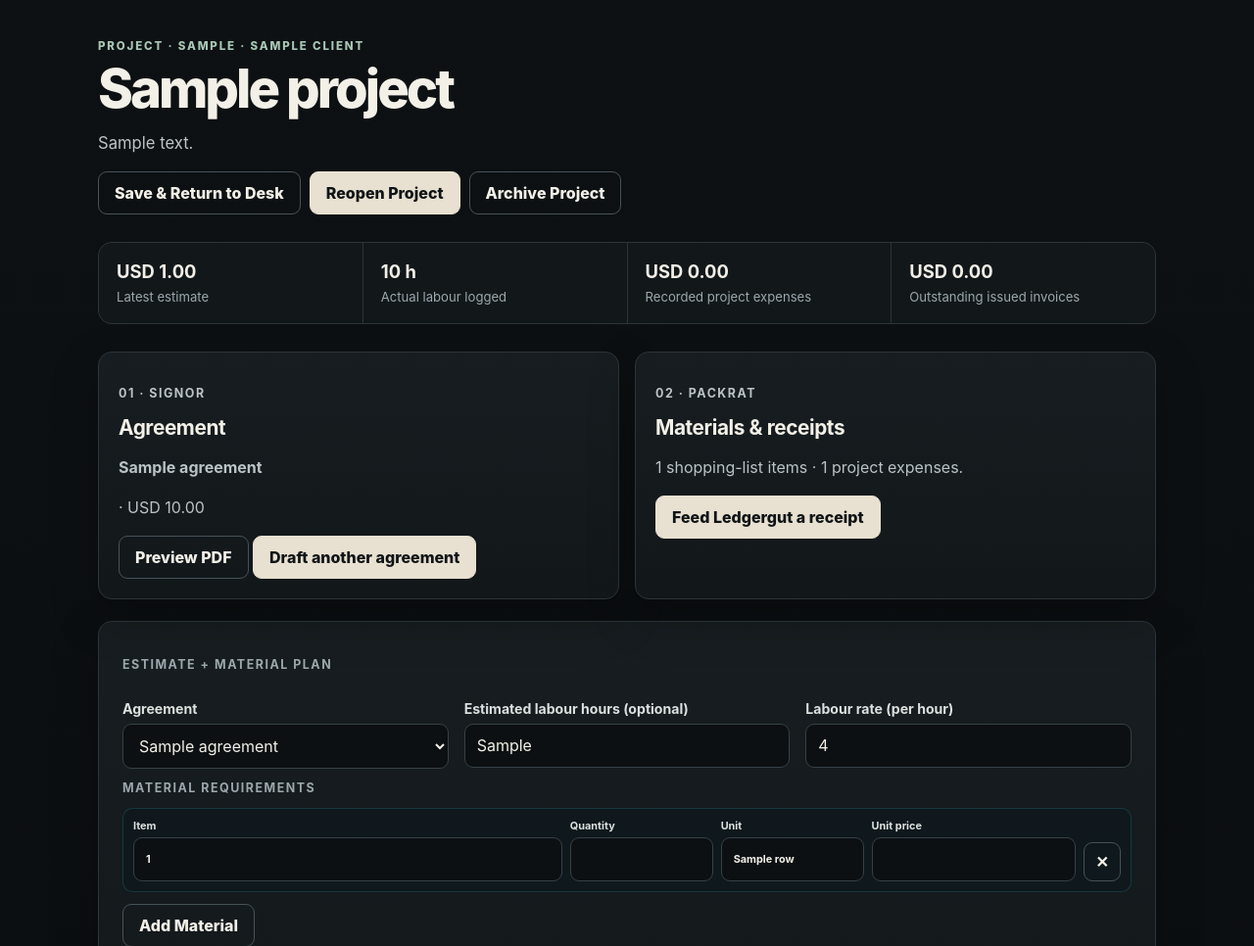
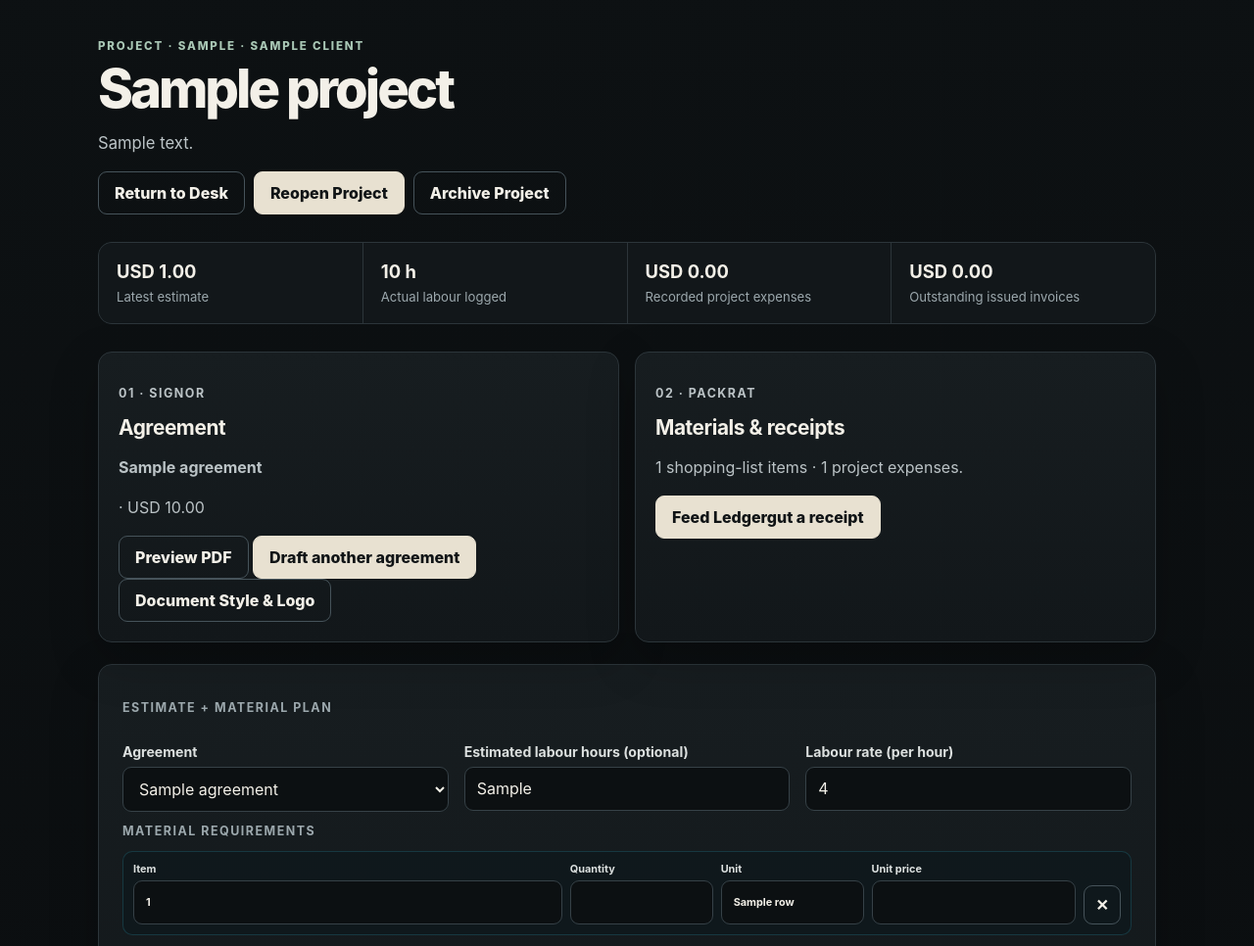
Before and after one commit to drakoswolf-lgtm/GoblinBlackOffice, a Flask app: template app/office/templates/office/job_workbench.html in a window 1280 px wide. Shown: the part 76-1042 px from the top of the page at 98% size. Run offline with Flask 3, Linux system fonts and the light colour scheme; the template is opened without the code that fills it: most values are stand-ins (such as "Sample title", 1, 10 or a date in 2020); some libraries are stand-ins or nearby versions.

Commit message:
ui(beta-a): link document branding and clarify project navigation

```diff
--- a/app/office/templates/office/job_workbench.html
+++ b/app/office/templates/office/job_workbench.html
@@ -18,7 +18,7 @@
     <h1>{{ project.name }}</h1>
     {% if project.description %}<p class="lead">{{ project.description }}</p>{% endif %}
     <div class="beta-project-actions">
-      <a class="button secondary" href="/">Save &amp; Return to Desk</a>
+      <a class="button secondary" href="/">Return to Desk</a>
       {% if project.status.value == 'active' %}
       <form method="post"><input type="hidden" name="action" value="project_status"><input type="hidden" name="status" value="completed"><button type="submit">Mark Field Work Complete</button></form>
       {% elif project.status.value != 'active' %}
@@ -50,7 +50,7 @@
         <p class="muted">{{ agreement.status.value }}{% if agreement.amount is not none %} · {{ agreement.currency }} {{ '%.2f'|format(agreement.amount) }}{% endif %}</p>
         <div class="actions">
           <a class="button secondary" href="/signor/agreements/{{ agreement.agreement_id }}/pdf" data-pdf-preview data-pdf-title="Agreement {{ agreement.agreement_id }}">Preview PDF</a>
-          <a class="button" href="/signor/?project_id={{ project.project_id }}">Draft another agreement</a>
+          <a class="button" href="/signor/?project_id={{ project.project_id }}">Draft another agreement</a><a class="button secondary" href="/settings/documents">Document Style &amp; Logo</a>
         </div>
       {% else %}
         <p>Define the scope before planning or billing the job.</p>
```
